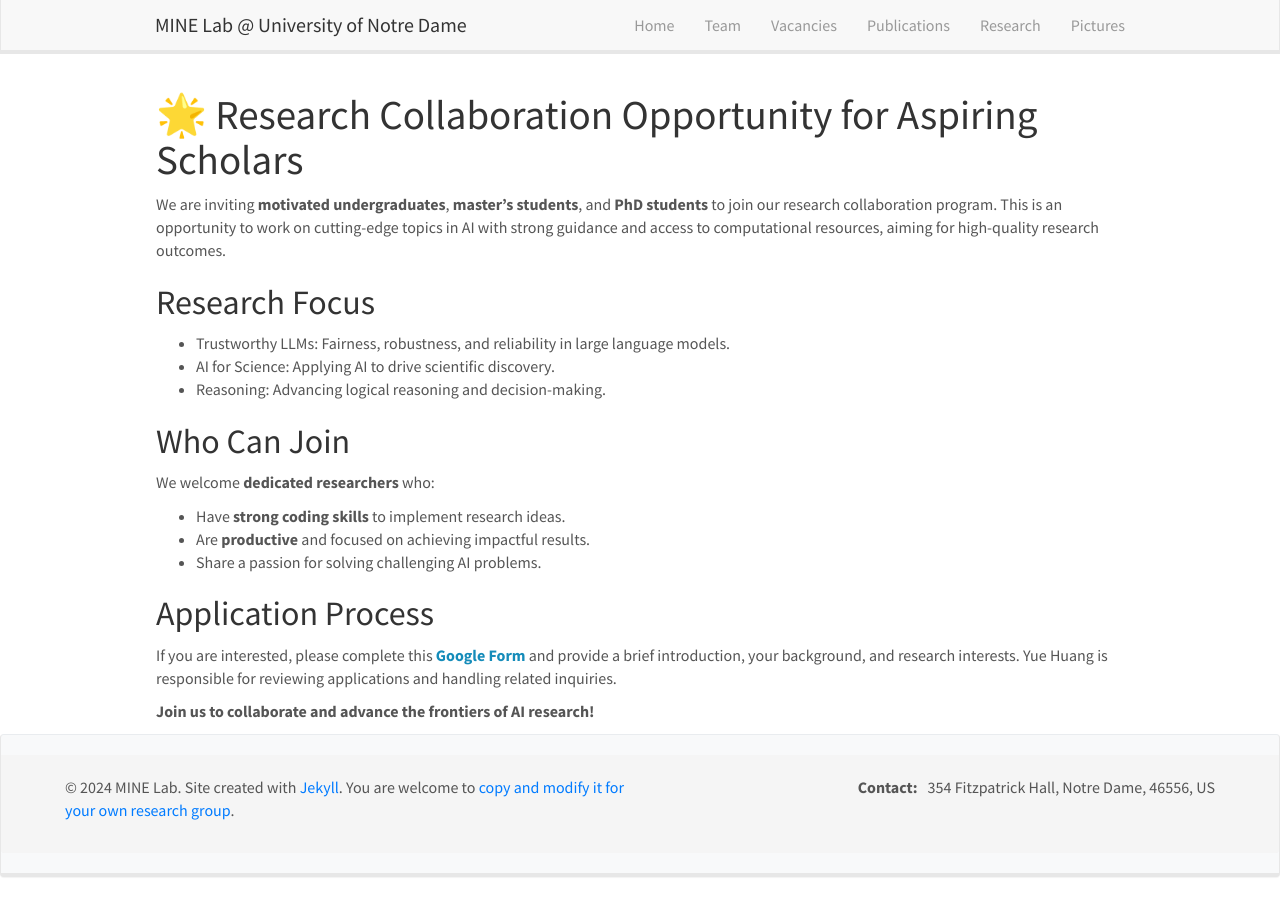
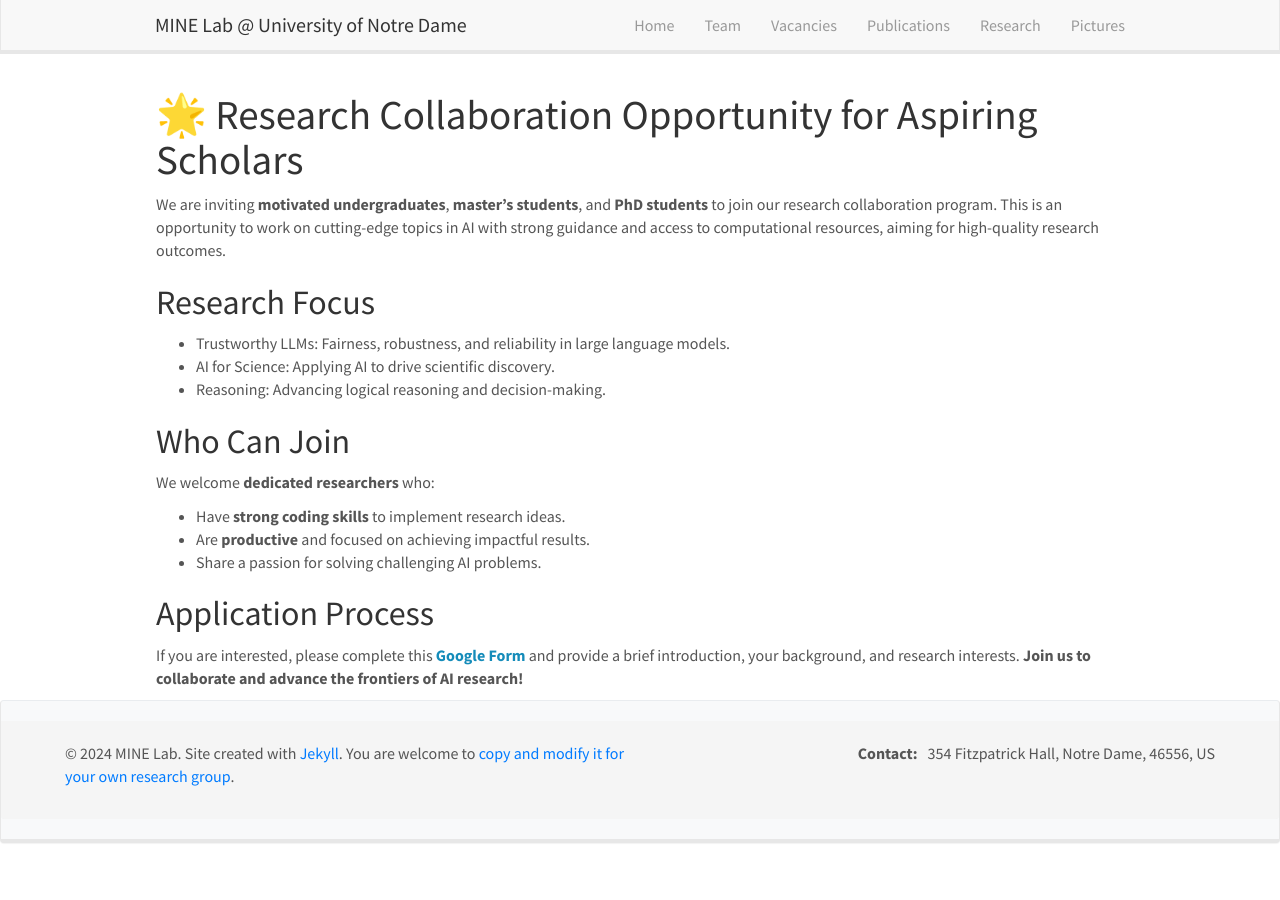
Before and after one commit to MINE-Lab-ND/MINE-Lab-ND, a Jekyll site: the page built from _pages/openings.md, in a window 1280 px wide. Built offline with Jekyll 4.4.1, drawn with Linux system fonts in a browser that asks for light colours; nearby versions of some CDN libraries.

Commit message:
Update openings.md

```diff
--- a/_pages/openings.md
+++ b/_pages/openings.md
@@ -22,6 +22,5 @@ We welcome **dedicated researchers** who:
 - Share a passion for solving challenging AI problems.
 
 ## Application Process
-If you are interested, please complete this **[Google Form](https://forms.gle/your-form-link)** and provide a brief introduction, your background, and research interests. Yue Huang is responsible for reviewing applications and handling related inquiries.
-
+If you are interested, please complete this **[Google Form](https://forms.gle/your-form-link)** and provide a brief introduction, your background, and research interests.
 **Join us to collaborate and advance the frontiers of AI research!**
```
